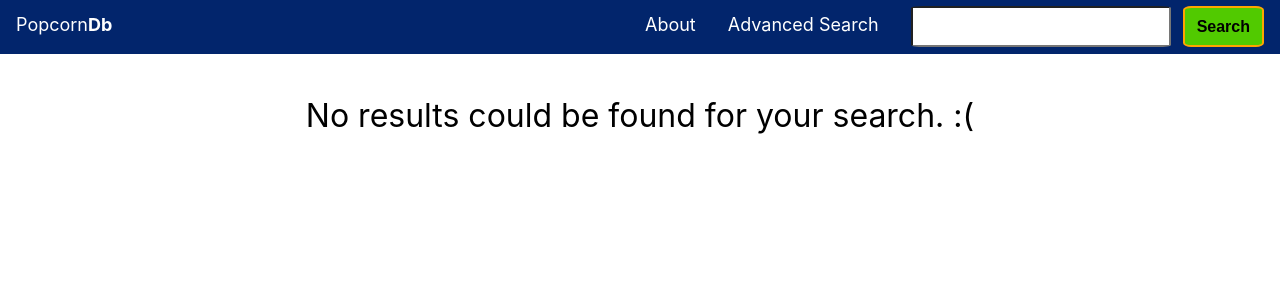
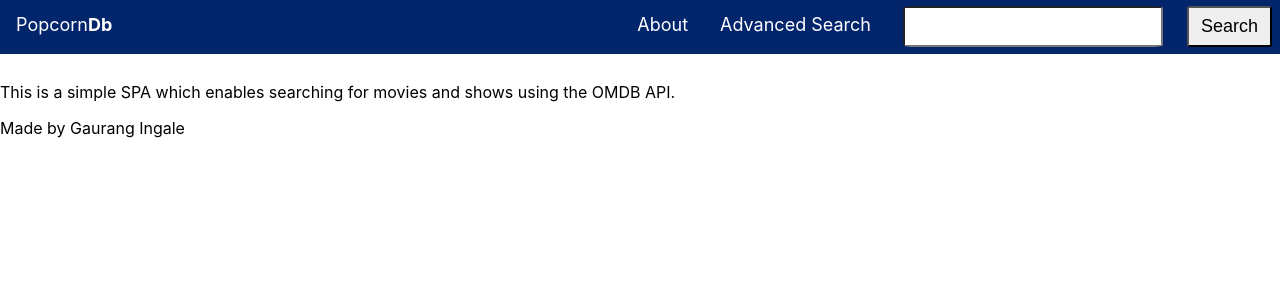
Before and after one commit to gaurang-ingale/popcorn, a React (Create React App) app: page /about in a window 1280 px wide. Shown: the top 300 px of the page. Built offline with nearby package versions, Linux system fonts and the light colour scheme; no server answers.

Commit message:
Setup routing and the search

```diff
--- a/src/App.js
+++ b/src/App.js
@@ -1,16 +1,34 @@
+import { useState } from "react";
 import NavBar from "./components/NavBar";
 import Welcome from "./components/Welcome";
 import ResultContainer from "./containers/ResultContainer";
+import About from "./components/About";
+import { BrowserRouter, Switch, Route } from "react-router-dom";
 import "./styles/App.css";
 
 function App() {
+  const [searchName, setSearchName] = useState();
+
+  const navSearchHandler = () => {
+    setSearchName(document.getElementById("search").value);
+  };
+
   return (
-    <div className="App">
-      <header className="App-header">
-        <NavBar />
-      </header>
-      <ResultContainer name="one piece" />
-    </div>
+    <BrowserRouter>
+      <div className="App">
+        <header className="App-header">
+          <NavBar onChange={navSearchHandler} />
+        </header>
+        <Switch>
+          <Route path="/about">
+            <About />
+          </Route>
+          <Route path="/search">
+            <ResultContainer name={searchName} />
+          </Route>
+        </Switch>
+      </div>
+    </BrowserRouter>
   );
 }
 
--- /dev/null
+++ b/src/components/About.js
@@ -0,0 +1,16 @@
+import React from "react";
+
+function About(props) {
+  return (
+    <div>
+      <h1>About</h1>
+      <p>
+        This is a simple SPA which enables searching for movies and shows using
+        the OMDB API.
+      </p>
+      <p>Made by Gaurang Ingale</p>
+    </div>
+  );
+}
+
+export default About;
--- a/src/components/NavBar.js
+++ b/src/components/NavBar.js
@@ -1,7 +1,19 @@
 import React from "react";
+import { Redirect, useHistory, useLocation } from "react-router-dom";
 import "../styles/navbar.css";
 
 function NavBar(props) {
+  const location = useLocation();
+  const history = useHistory();
+
+  const submitHandler = (event) => {
+    event.preventDefault();
+    if (!(location.pathname === "/search")) {
+      history.push("/search");
+    }
+    props.onChange();
+  };
+
   return (
     <nav className="nav">
       <a href="/" className="logo nav_item">
@@ -13,8 +25,10 @@ function NavBar(props) {
       <a href="/" className="nav_item">
         Advanced Search
       </a>
-      <input className="nav_item" type="text" />
-      <button className="nav_item search">Search</button>
+      <form onSubmit={submitHandler}>
+        <input className="nav_item" id="search" type="text" />
+        <input className="nav_item search" type="submit" value="Search" />
+      </form>
     </nav>
   );
 }
--- a/src/containers/ResultContainer.js
+++ b/src/containers/ResultContainer.js
@@ -27,7 +27,7 @@ function ResultContainer(props) {
     };
 
     fetchResponse();
-  }, []);
+  }, [props.name]);
 
   const getOutput = () => {
     if (data.Response === "False") {
```
